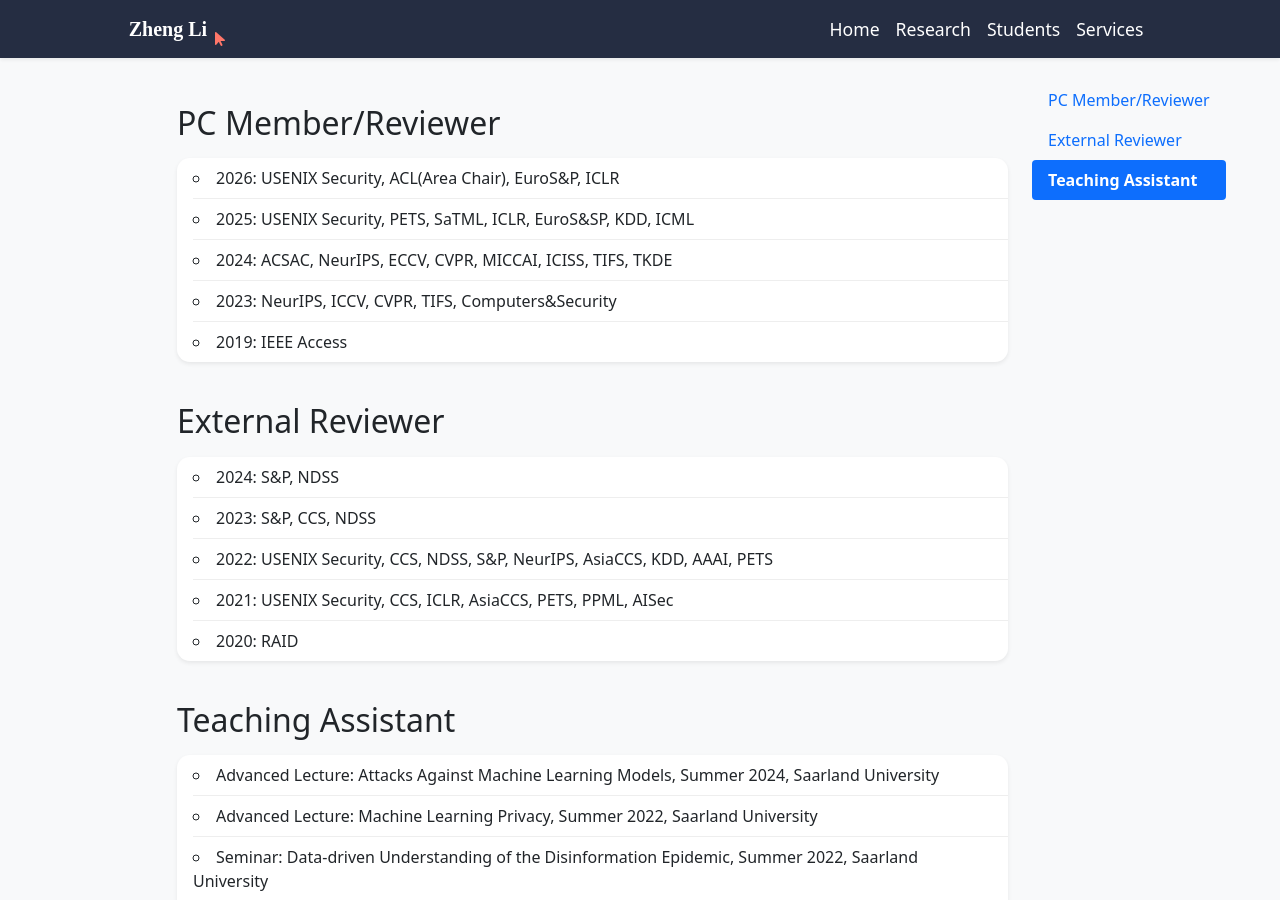
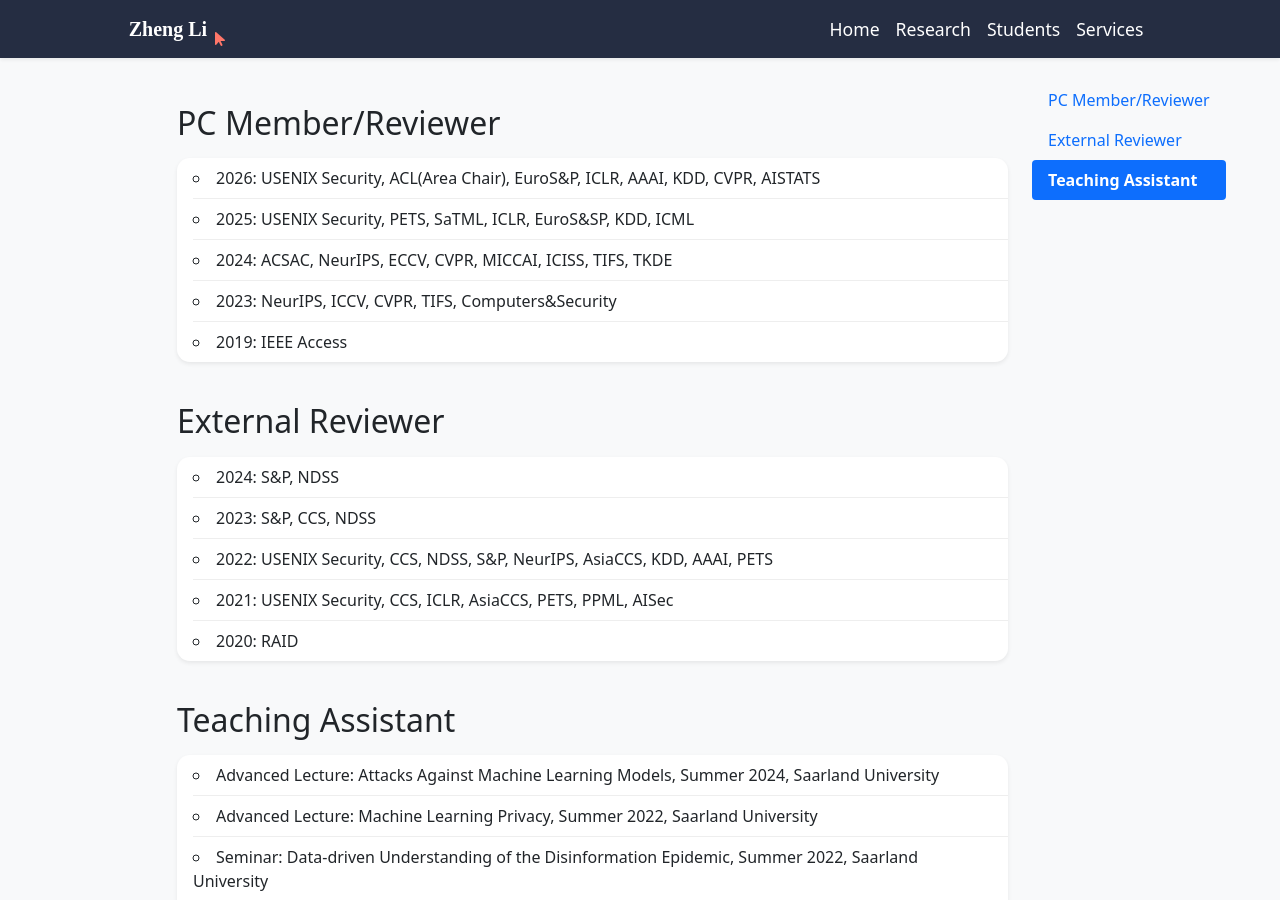
Before and after one commit to zhenglisec/zhenglisec.github.io, a Jekyll site: the page built from services.html, in a window 1280 px wide and 900 px high. Built offline with Jekyll 4.4.1, drawn with Linux system fonts in a browser that asks for light colours; nearby versions of some CDN libraries; some web fonts are replaced; a style sheet for code colours, icons or effects is not loaded.

Commit message:
Update services.html

```diff
--- a/services.html
+++ b/services.html
@@ -80,7 +80,7 @@ container_class: container-xl
                 <h2 class="pt-4" id="section-pc-member">PC Member/Reviewer</h2>
                 <div class="my-3 p-0 bg-white shadow-sm rounded-xl">
                     <ul class="content-list">
-                        <li class="content-item">2026: USENIX Security, ACL(Area Chair), EuroS&P, ICLR</li>
+                        <li class="content-item">2026: USENIX Security, ACL(Area Chair), EuroS&P, ICLR, AAAI, KDD, CVPR, AISTATS</li>
                         <li class="content-item">2025: USENIX Security, PETS, SaTML, ICLR, EuroS&SP, KDD, ICML</li>
                         <li class="content-item">2024: ACSAC, NeurIPS, ECCV, CVPR, MICCAI, ICISS, TIFS, TKDE</li>
                         <li class="content-item">2023: NeurIPS, ICCV, CVPR, TIFS, Computers&Security</li>
```
